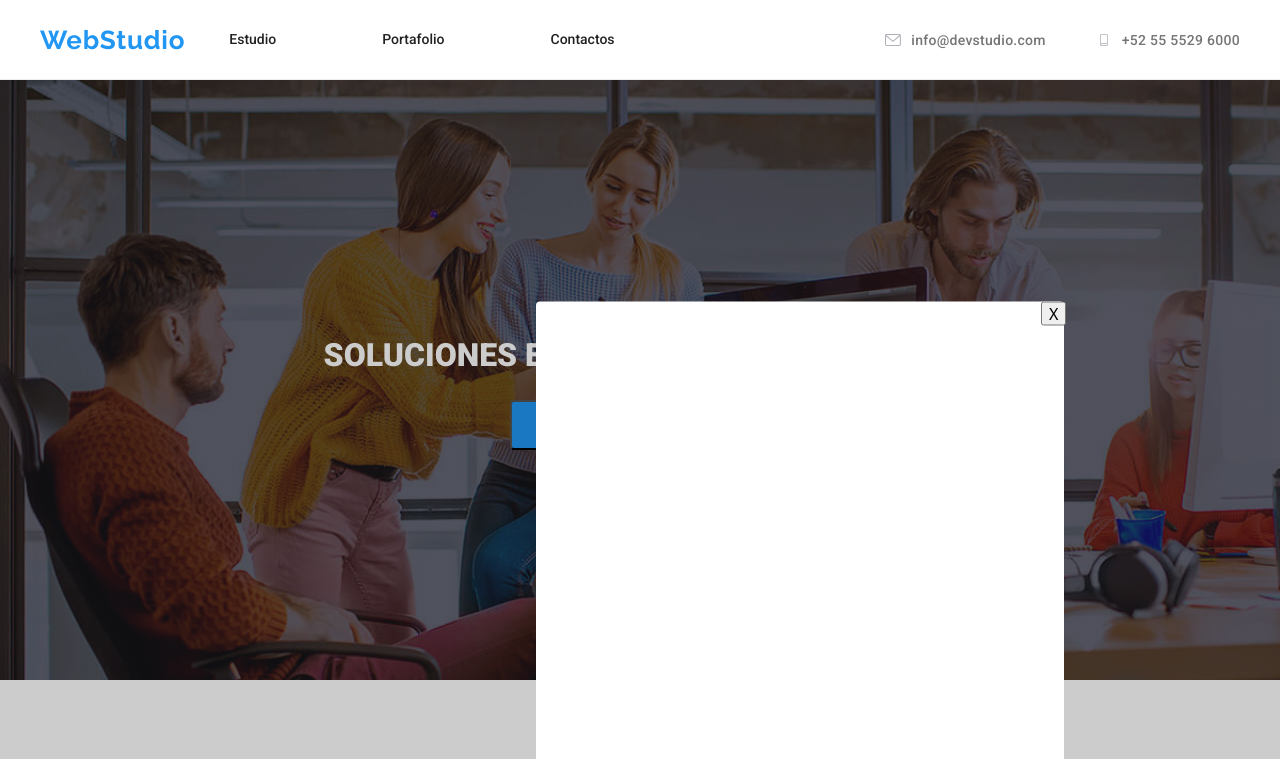
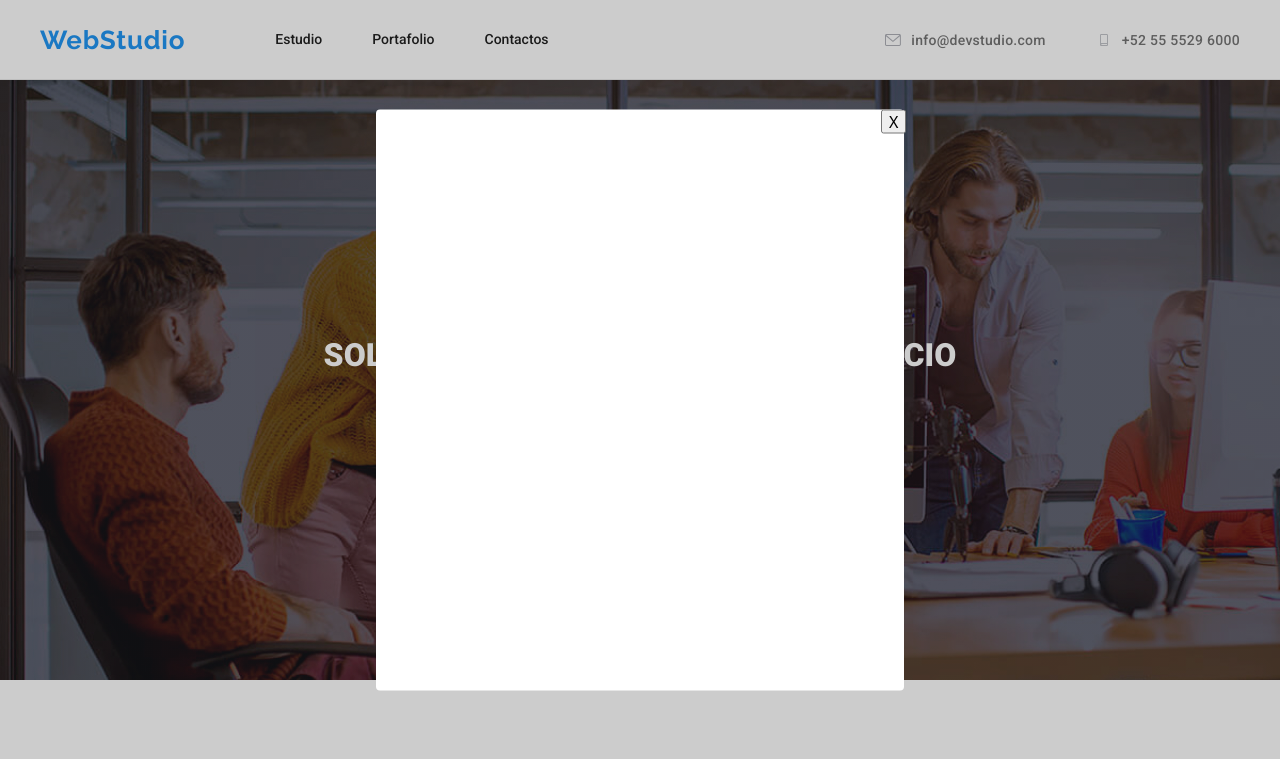
Before and after one commit to Rolando-Fonseca/goit-markup-hw-05, a plain HTML site: page index.html in a window 1280 px wide. Both pictures are taken after a click on the button "Solicite nuestro servicio". Shown: the top 759 px of the page. Drawn offline with nearby package versions, Linux system fonts and the light colour scheme.

Commit message:
feedback01hw05

```diff
--- a/css/modal.css
+++ /dev/null
@@ -1,31 +0,0 @@
-.backdrop {
-  position: fixed;
-  background-color: rgba(0, 0, 0, 0.2);
-  width: 1600px;
-  height: 1024px;
-  transition: all 0.25s ease-in;
-  transform: scale(1);
-}
-
-.modal {
-  width: 528px;
-  height: 581px;
-  border-radius: 4px;
-  background-color: rgba(255, 255, 255, 1);
-  position: absolute;
-  top: 50%;
-  left: 50%;
-  transform: translate(-50%, -50%);
-}
-
-.backdrop.is-hidden {
-  visibility: hidden;
-  opacity: 0;
-  pointer-events: none;
-  transform: scale(0.25);
-}
-
-.close_modal {
-  position: relative;
-  margin-left: 505px;
-}
--- a/css/styles.css
+++ b/css/styles.css
@@ -56,7 +56,7 @@ ul {
   display: flex;
   align-items: center;
   justify-content: space-between;
-  column-gap: 16px;
+  column-gap: 90px;
   align-items: center;
   color: var(--primary-color);
   font-family: Roboto;
@@ -227,7 +227,10 @@ ul {
   display: inline-block;
   height: 100%;
   position: relative;
-  padding: 28px;
+}
+
+.current:hover {
+  color: var(--color_hover);
 }
 
 .link_top:hover::after,
@@ -240,7 +243,7 @@ ul {
   height: 2px;
   background-color: var(--color_hover);
   left: 0%;
-  bottom: -1px;
+  bottom: -10px;
 }
 
 .principal {
@@ -597,3 +600,38 @@ h3 {
   width: 370px;
   height: 70px;
 }
+
+.backdrop {
+  position: fixed;
+  background-color: rgba(0, 0, 0, 0.2);
+  width: 100%;
+  height: 100%;
+  transition: all 0.25s ease-in;
+  transform: scale(1);
+  top: 0%;
+  left: 0%;
+  z-index: 2;
+}
+
+.modal {
+  width: 528px;
+  height: 581px;
+  border-radius: 4px;
+  background-color: rgba(255, 255, 255, 1);
+  position: absolute;
+  top: 50%;
+  left: 50%;
+  transform: translate(-50%, -50%);
+}
+
+.backdrop.is-hidden {
+  visibility: hidden;
+  opacity: 0;
+  pointer-events: none;
+  transform: scale(0.25);
+}
+
+.close_modal {
+  position: relative;
+  margin-left: 505px;
+}
--- a/index.html
+++ b/index.html
@@ -12,21 +12,21 @@
       @import url("https://fonts.googleapis.com/css2?family=Raleway:wght@700&family=Roboto:wght@400;500;700;900&display=swap");
     </style>
     <link rel="stylesheet" href="./css/styles.css" />
-    <link rel="stylesheet" href="./css/modal.css">
+
   <body>
     <header class="header">
       <div class="top container">
         <nav class="nav">
           <a href="index.html" class="logo">WebStudio</a>
           <ul class="top_navigation">
-            <li class="navigation current">
-              <a class="link_top" href="index.html">Estudio</a>
+            <li class="navigation">
+              <a class="link_top current" href="index.html">Estudio</a>
             </li>
-            <li class="navigation current">
-              <a class="link_top" href="portafolio.html">Portafolio</a>
+            <li class="navigation ">
+              <a class="link_top current" href="portafolio.html">Portafolio</a>
             </li>
-            <li class="navigation current">
-              <a class="link_top" href="#">Contactos</a>
+            <li class="navigation ">
+              <a class="link_top current" href="#">Contactos</a>
             </li>
           </ul>
         </nav>
```
